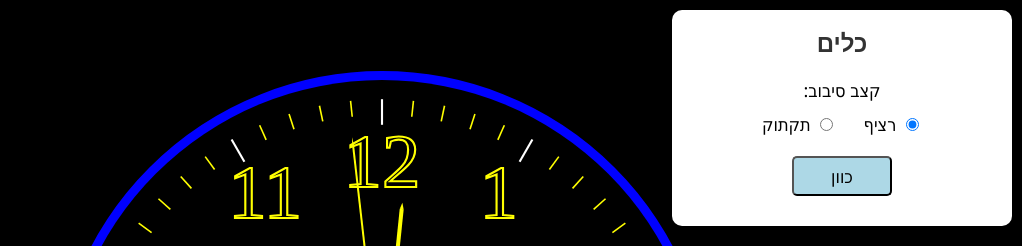
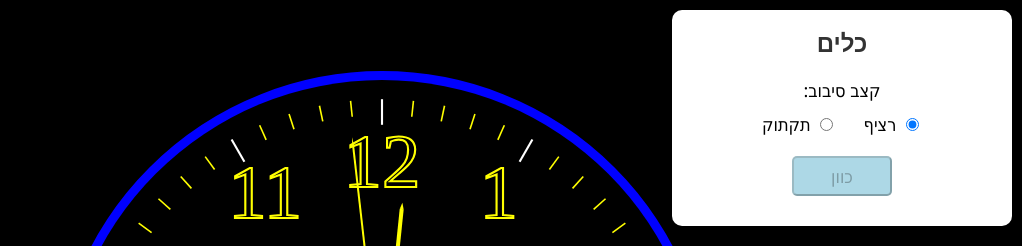
Before and after one commit to AvremiB/Clock, a plain HTML site: page index.html in a window 1280 px wide. Both pictures are taken after a click on the element 1245 px from the left and 34 px from the top of the page. Shown: the top 246 px of the page, without its empty margins (258-1280 px from the left). Drawn offline with Linux system fonts and the light colour scheme.

Commit message:
Update index.html

```diff
--- a/index.html
+++ b/index.html
@@ -40,7 +40,7 @@
 				<span>תקתוק</span>
 			</div>
 		</div>
-		<button id="adjust" type="button">כוון</button><br />
+		<button id="adjust" type="button" disabled>כוון</button><br />
 		<button id="initialize" hidden type="button">אפס</button>
 	</div>
 	<script type="module" src="script.js"></script>
```
